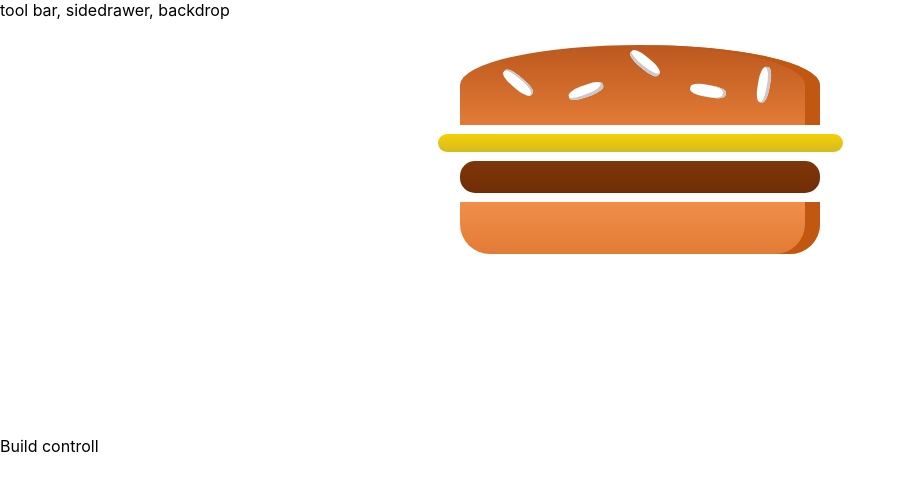
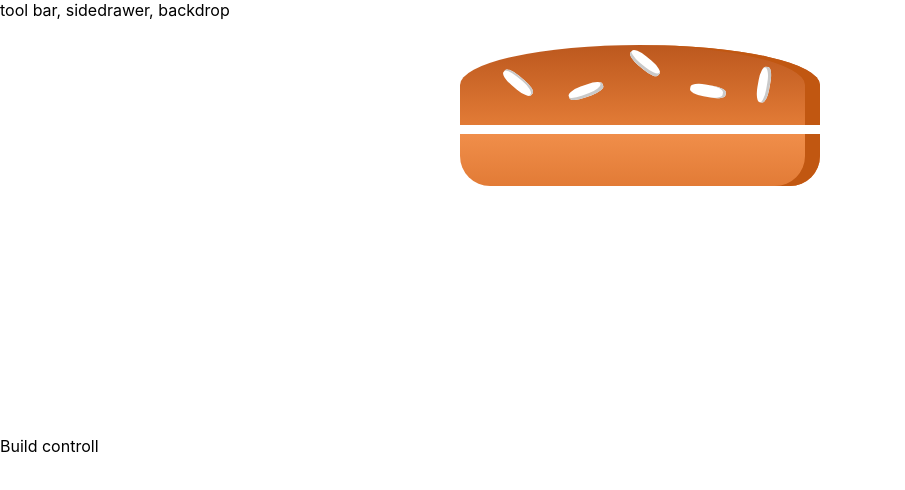
Before and after one commit to Nerfi/burguer-app, a React (Create React App) app: page / in a window 1280 px wide. Shown: the top 490 px of the page, without its empty margins (0-905 px from the left). Built offline with nearby package versions, Linux system fonts and the light colour scheme.

Commit message:
array mapped the array

```diff
--- a/src/components/Burguer/Burguer.js
+++ b/src/components/Burguer/Burguer.js
@@ -5,11 +5,20 @@
 
 
 const burger = (props) => {
+  // props ingredients here is an object and we are converting that object into an array of keys
+  const transformIngredients = Object.keys(props.ingredients)
+      .map(igKey => {
+        //props.ingredients[igKey] is the number of the current ingredient (singular).
+        //So 5 slices of cheese is 5.
+          return [...Array(props.ingredients[igKey])].map((_,index) => {
+           return <BurgerIngredient key={igKey + index} type={igKey}/>
+          });
+      });
+
   return(
     <div className="Burger">
       <BurgerIngredient type="bread-top"/>
-      <BurgerIngredient type="cheese"/>
-      <BurgerIngredient type="meat"/>
+      {transformIngredients}
       <BurgerIngredient type="bread-botton"/>
     </div>
 
--- a/src/containers/BurguerBuilder/BurguerBuilder.js
+++ b/src/containers/BurguerBuilder/BurguerBuilder.js
@@ -3,10 +3,20 @@
 import Burger from '../../components/Burguer/Burguer';
 
 class BurguerBuilder extends Component {
+  //the new way of defined state
+  state = {
+    ingredients: {
+      salad: 0,
+      bacon:0,
+      cheese: 0,
+      meat: 0
+    }
+  }
+
   render(){
     return(
       <Aux>
-      <Burger/>
+      <Burger ingredients={this.state.ingredients}/>
 
         <div>Build controll</div>
       </Aux>
```
